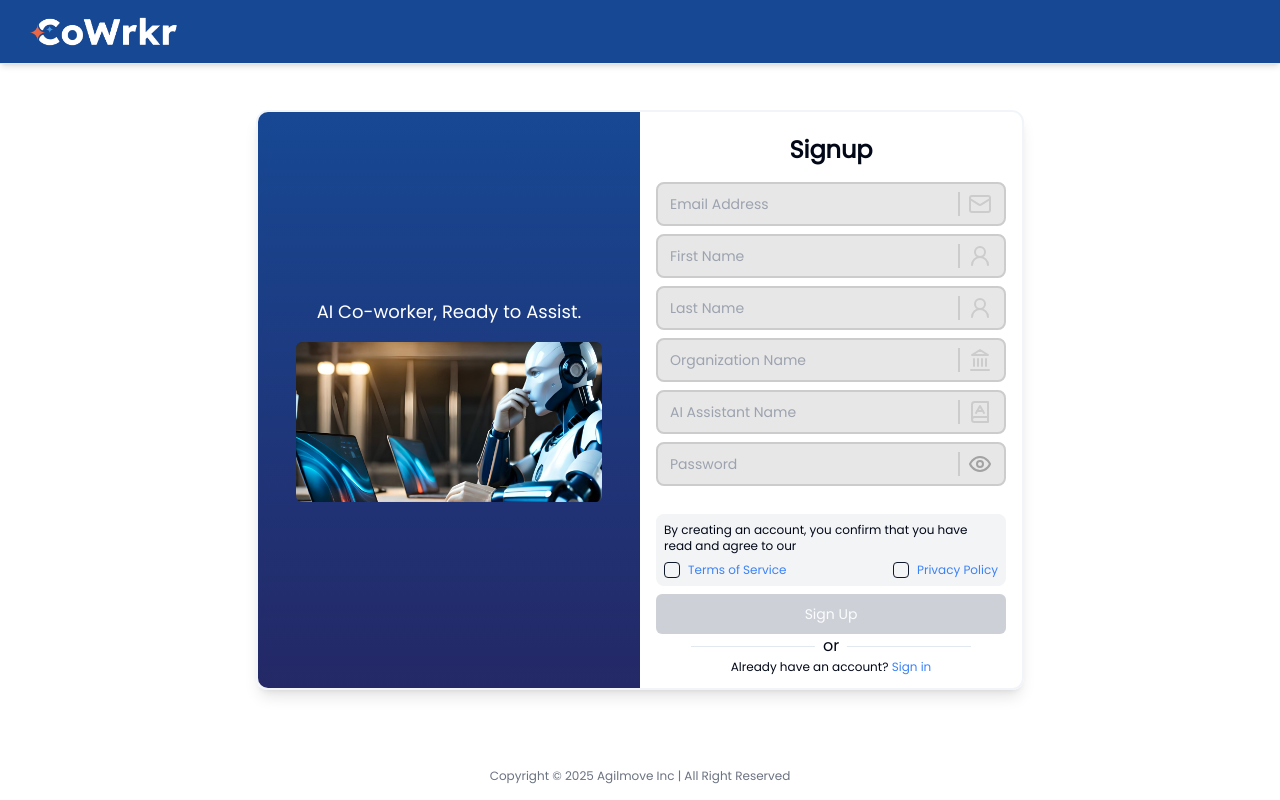
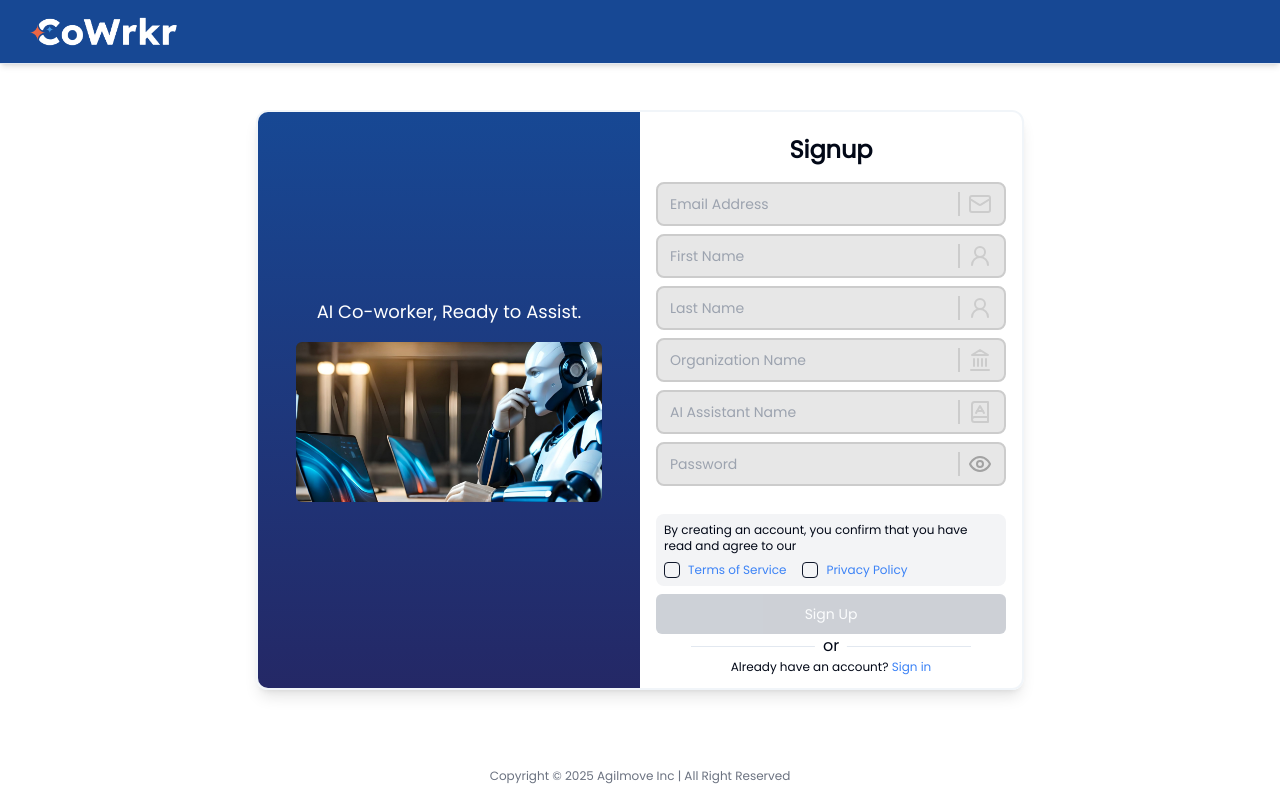
Before and after one commit to sabinss/ai-assistant-frontend, a Next.js app: page /auth/signup in a window 1280 px wide. Built offline with nearby package versions, Linux system fonts and the light colour scheme; no server answers.

Commit message:
desing fixes

```diff
--- a/src/app/auth/signin/page.tsx
+++ b/src/app/auth/signin/page.tsx
@@ -172,7 +172,7 @@ export default function page() {
           </span>
           <span> and </span>
           <span className="font-bold text-blue-900 hover:underline">
-            <Link href="/privacy">
+            <Link href="/privacy" target="_blank" rel="noopener noreferrer">
               <b>Privacy Policy</b>
             </Link>
           </span>
--- a/src/app/auth/signup/page.tsx
+++ b/src/app/auth/signup/page.tsx
@@ -241,7 +241,7 @@ export default function Page() {
               By creating an account, you confirm that you have read and agree
               to our
             </span>
-            <div className="mt-2 flex items-center justify-between gap-2">
+            <div className="items-cente4 mt-2 flex gap-4">
               <div className="flex items-center">
                 <Checkbox
                   checked={termsOfUseChecked}
@@ -265,6 +265,8 @@ export default function Page() {
                 <span className="ml-2">
                   <Link
                     href="/privacy"
+                    target="_blank"
+                    rel="noopener noreferrer"
                     className="text-blue-500 hover:underline"
                   >
                     Privacy Policy
```
